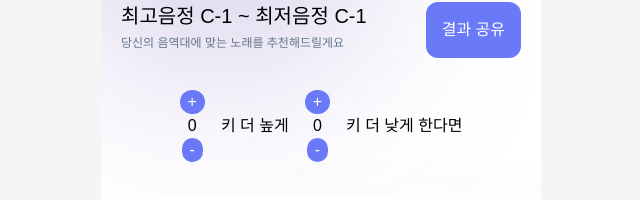
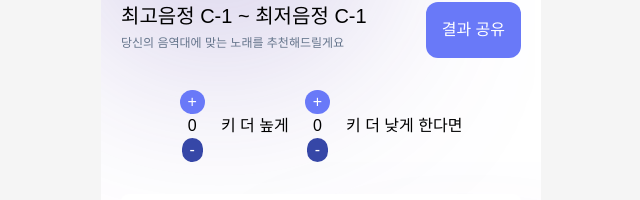
Before and after one commit to K-CoB/pitch-finder-frontend, a React (Create React App) app: page /music in a window 1280 px wide. Shown: the part 134-334 px from the top of the page, without its empty margins (319-959 px from the left). Built offline with nearby package versions, Linux system fonts and the light colour scheme; no server answers; grey boxes are pictures that could not be loaded; a web font is replaced by a local one.

Commit message:
💄 style :  버튼 비활성화 분기처리

```diff
--- a/src/constants/env.ts
+++ b/src/constants/env.ts
@@ -1,6 +1,7 @@
 const ENV = {
   domain: "https://pitch-finder.vercel.app",
   api: process.env.REACT_APP_API || "",
+  api_key: process.env.REACT_APP_API_KEY || "",
 };
 
 export default ENV;
--- a/src/page/Music.tsx
+++ b/src/page/Music.tsx
@@ -8,6 +8,7 @@ import axios, { AxiosResponse } from "axios";
 import ENV from "@/constants/env";
 
 // TODO: 빈 화면 분기처리 필요
+// TODO: 정렬 순서 처리 필요
 export default function Music() {
   const [searchParams, setSearchParams] = useSearchParams();
   const high = parseInt(searchParams.get("high") || "0") ?? HIGHEST;
@@ -22,6 +23,7 @@ export default function Music() {
     axios
       .get<SongI[]>(ENV.api, {
         params: { high: highLimit, low: lowLimit },
+        headers: { "x-api-key": ENV.api_key },
       })
       .then((response: AxiosResponse<SongI[]>) => {
         setMusicList(response.data);
@@ -66,11 +68,17 @@ export default function Music() {
             +
           </button>
           {highLimit - high}
+          {highLimit - high <= 0 ? (
+            <button className="bg-blue-highlight text-white px-2 rounded-full">
+              -
+            </button>
+          ) : (
             <button
               className="bg-blue-base text-white px-2 rounded-full"
               onClick={() => setHighLimit((cur) => cur - 1)}>
               -
             </button>
+          )}
         </div>
         <span>키 더 높게</span>
         <div className="flex flex-col items-center">
@@ -80,11 +88,17 @@ export default function Music() {
             +
           </button>
           {low - lowLimit}
+          {low - lowLimit <= 0 ? (
+            <button className="bg-blue-highlight text-white px-2 rounded-full">
+              -
+            </button>
+          ) : (
             <button
               className="bg-blue-base text-white px-2 rounded-full"
               onClick={() => setLowLimit((cur) => cur + 1)}>
               -
             </button>
+          )}
         </div>
         <span>키 더 낮게 한다면</span>
       </div>
```
Lines whose indentation alone changed are shown as unchanged.
